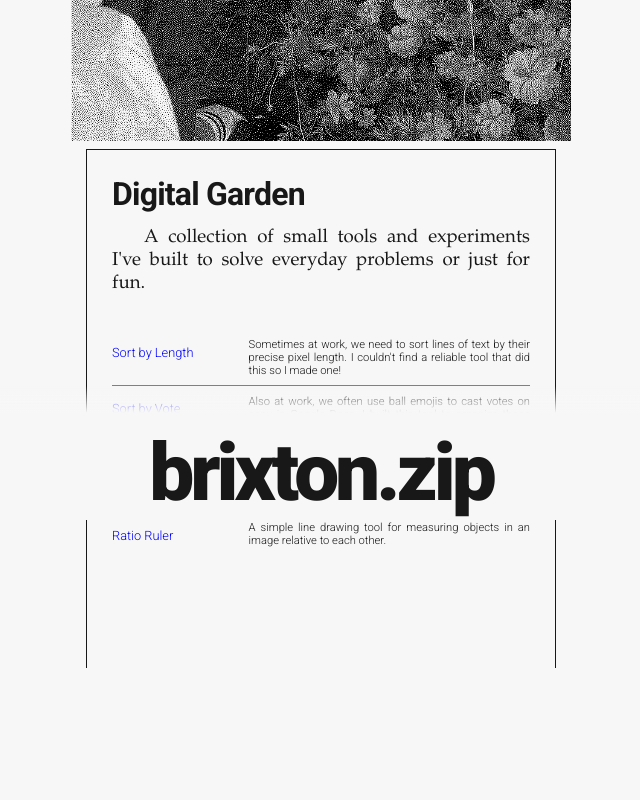
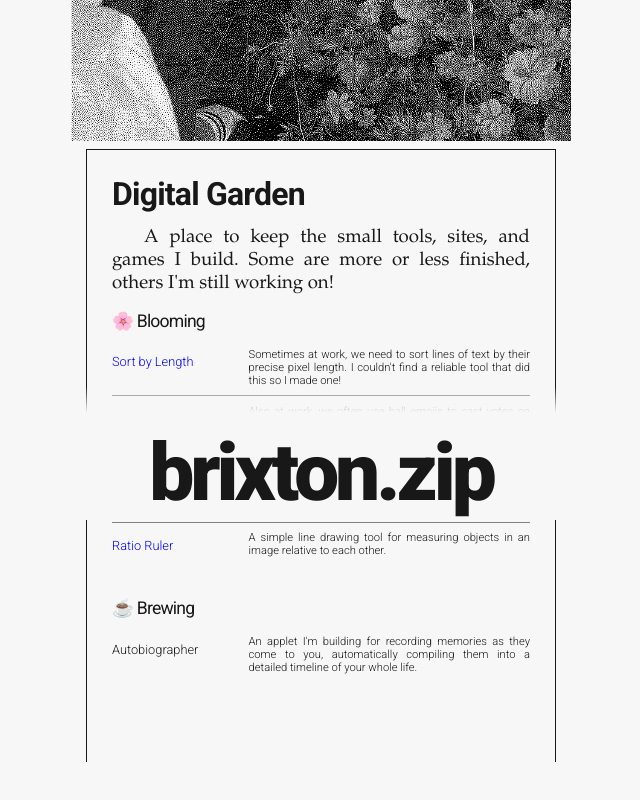
Before and after one commit to sandhals/brixtonzip, a Next.js app: page /garden in a window 1280 px wide. Shown: the part 280-1080 px from the top of the page, without its empty margins (319-959 px from the left). Before the commit the page ends 1028 px from the top, so only its background shows below. Built offline with nearby package versions, Linux system fonts and the light colour scheme.

Commit message:
updated garden

```diff
--- a/components/UnzipBox.tsx
+++ b/components/UnzipBox.tsx
@@ -39,7 +39,8 @@
         }
 
         #open:hover:after {
-          content: 'UNZIP?';
+          content: ' UNZIP? ';
+          background: white;
           margin-left: calc(-3rem - 2px);
           margin-bottom: 6px;
         }
--- a/pages/garden.tsx
+++ b/pages/garden.tsx
@@ -12,8 +12,8 @@
 
       <div className="box">
         <h1>Digital Garden</h1>
-        <p>A collection of small tools and experiments I've built to solve everyday problems or just for fun.</p>
-        <br />
+        <p>A place to keep the small tools, sites, and games I build. Some are more or less finished, others I'm still working on!</p>
+        <h2>🌸 Blooming</h2>
 
         <table className="garden-table">
           <tbody>
@@ -35,7 +35,7 @@
             </tr>
             <tr>
               <td className="link-cell">
-                <a href="/garden/tetra">Tetra</a>
+                <a href="/garden/tetra">Spectris</a>
               </td>
               <td className="desc-cell">
                 My very own tetris variant! Multicoloured tetrimos fill the space, but you can only clear the blocks by aligning four or more of the same colour.
@@ -51,6 +51,21 @@
             </tr>
           </tbody>
         </table>
+
+        <h2>☕ Brewing</h2>
+
+        <table className="garden-table brewing-table">
+          <tbody>
+            <tr>
+              <td className="link-cell">
+                <span className="brewing-cell">Autobiographer</span>
+              </td>
+              <td className="desc-cell">
+                An applet I'm building for recording memories as they come to you, automatically compiling them into a detailed timeline of your whole life.
+              </td>
+            </tr>
+          </tbody>
+        </table>
       </div>
 
       <style jsx>{`
@@ -59,7 +74,7 @@
           border-collapse: collapse;
           font-family: 'Roboto', sans-serif;
           font-weight: 300;
-          margin-bottom: 4em;
+          margin-bottom: 2em;
         }
 
         .garden-table tr {
@@ -84,6 +99,22 @@
           vertical-align: top;
           font-weight: 300;
         }
+
+        h2 {
+          margin-bottom: 0.5em;
+          font-family: 'Roboto', sans-serif;
+          font-weight: 400;
+          font-size:1.1em;
+        }
+
+        .brewing-desc {
+          margin-bottom: 1em;
+          font-size: 1em;
+          font-weight: 300;
+        }
+
+        .brewing-cell{
+          font-size:0.8em;}
       `}</style>
     </Layout>
   )
```
Also changed, not shown: public/garden/spectris/game.js (renamed from public/garden/tetra/game.js), public/garden/spectris/index.html (renamed from public/garden/tetra/index.html).
